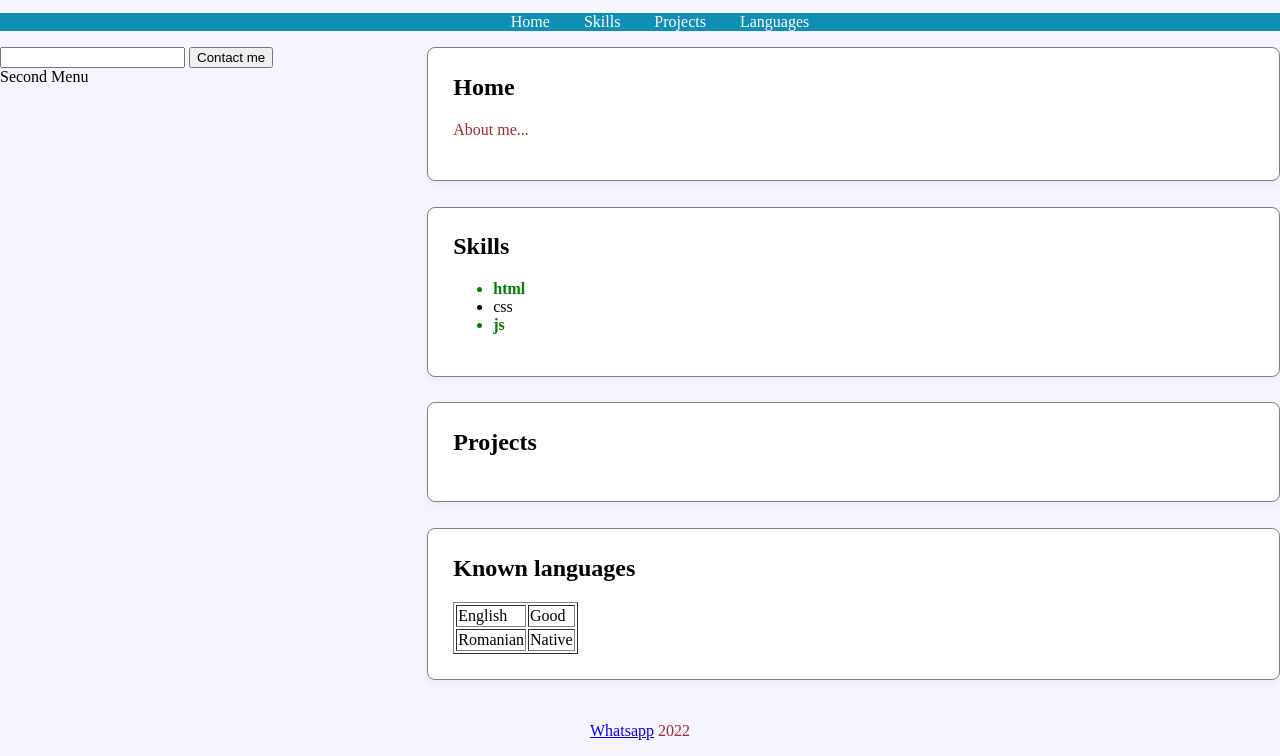
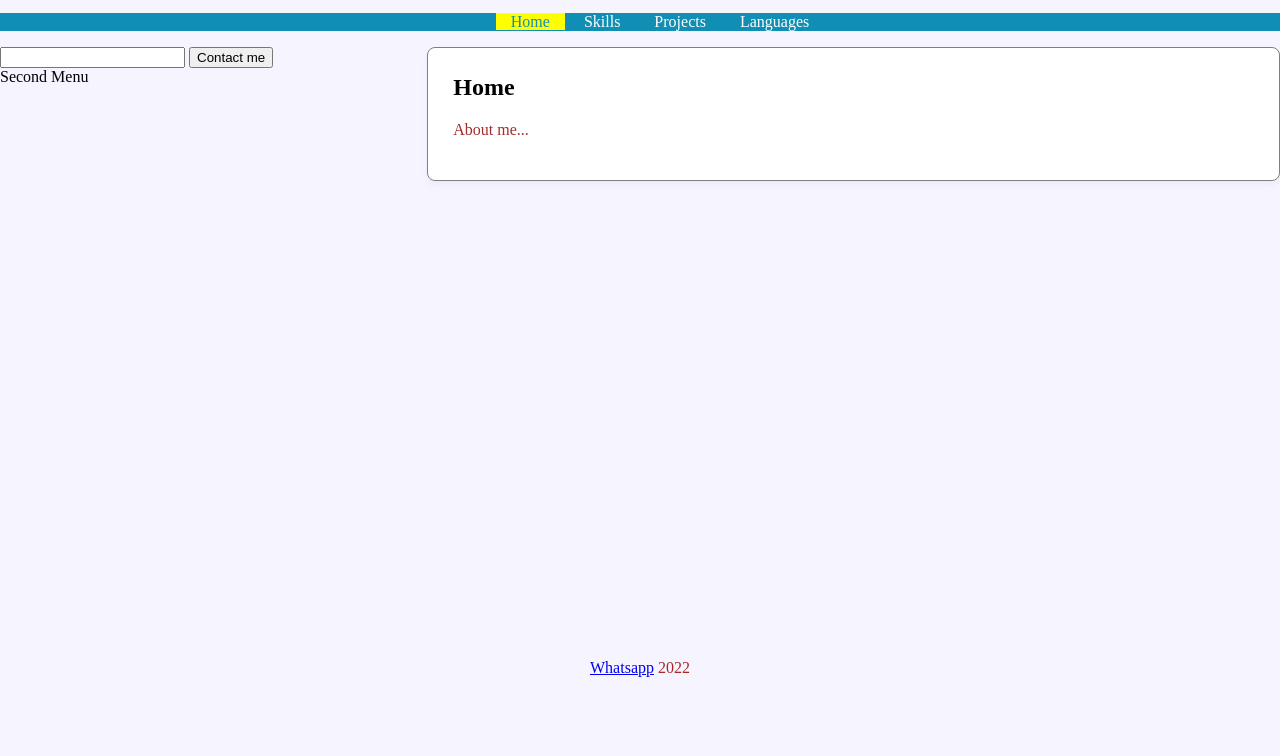
Before and after one commit to dianaat/dianaat.github.io, a plain HTML site: page index.html in a window 1280 px wide. Shown: the part 107-863 px from the top of the page. After the commit the page ends 800 px from the top, so only its background shows below. Drawn offline with Linux system fonts and the light colour scheme.

Commit message:
refactor the way the pages changes

```diff
--- a/index.html
+++ b/index.html
@@ -23,10 +23,10 @@
 
         </div>
             <ul id="top-menu-bar" >
-            <li><a href="#" data-page="menu-home">Home</a></li>
-            <li><a href="#" data-page="menu-skills">Skills</a></li>
-            <li><a href="#" data-page="menu-projects">Projects</a></li>
-            <li><a href="#" data-page="menu-languages">Languages</a></li>
+            <li><a href="#" data-page="home">Home</a></li>
+            <li><a href="#" data-page="skills">Skills</a></li>
+            <li><a href="#" data-page="projects">Projects</a></li>
+            <li><a href="#" data-page="languages">Languages</a></li>
         </ul>
 
     </header>
--- a/index.js
+++ b/index.js
@@ -28,7 +28,7 @@ function show(id) {
   document.getElementById(id).style.display = "block";
 }
 
-var activePage = "skills";
+var activePage = "home";
 
 function showPage(nextPage) {
   console.warn("change", activePage, "to", nextPage);
@@ -46,13 +46,12 @@ function initEvents() {
     .getElementById("top-menu-bar")
     .addEventListener("click", function (e) {
       if (e.target.matches("a")) {
-        var id = e.target.id.getAtribute(`data-page`);
+        var id = e.target.getAttribute("data-page");
         console.warn("click pe menu", id, e.target.matches("a"));
-        showPage("id");
+        showPage(id);
       }
     });
 }
 
 showPage(activePage);
-
 initEvents();
--- a/style.css
+++ b/style.css
@@ -102,6 +102,7 @@ p {
 }
 
 .page {
+  display: none;
   background: #fff;
   border-radius: 0.5rem;
   margin-bottom: 1.6rem;
```
